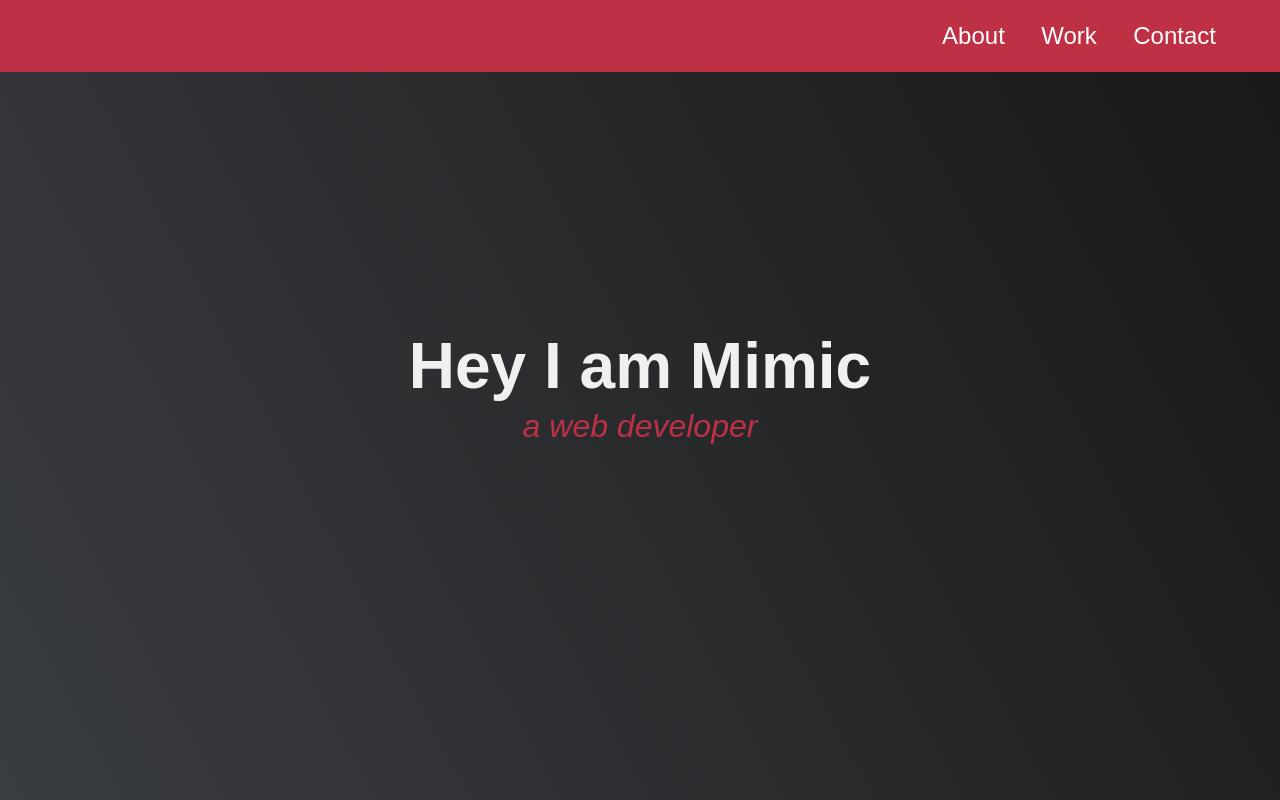
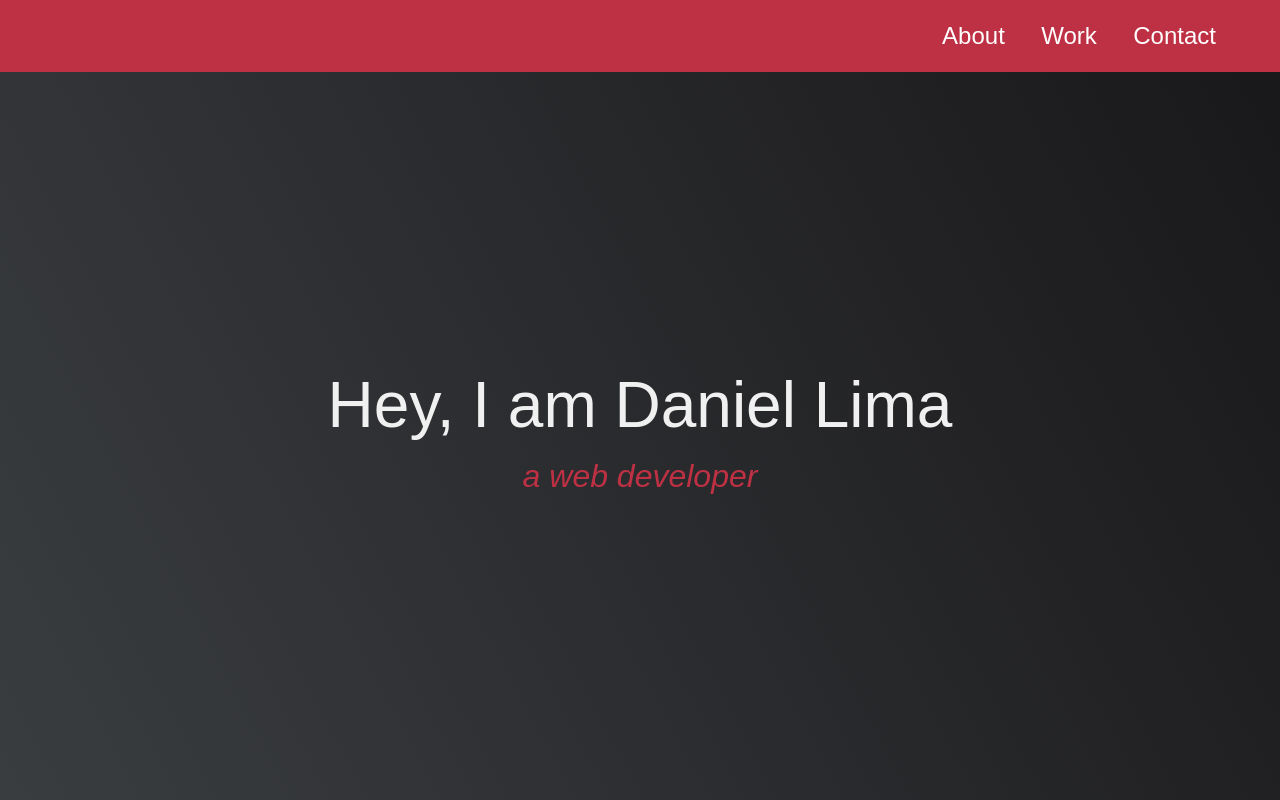
Before and after one commit to daniellima0/Personal-Portfolio-Webpage, a plain HTML site: page index.html in a window 1280 px wide. Shown: the top 800 px of the page. Drawn offline with Linux system fonts and the light colour scheme.

Commit message:
Fix bugs and add reset.css

```diff
--- a/index.html
+++ b/index.html
@@ -2,6 +2,7 @@
 <html lang="en">
 
 <head>
+    <link rel="stylesheet" href="reset.css">
     <link rel="stylesheet" href="style.css">
     <meta charset="UTF-8">
     <meta http-equiv="X-UA-Compatible" content="IE=edge">
@@ -10,7 +11,12 @@
 </head>
 
 <body>
-    <header>
+    <!-- FCC Test Suite -->
+    <div>
+        <script src="https://cdn.freecodecamp.org/testable-projects-fcc/v1/bundle.js"></script>
+    </div>
+
+    <!-- Navigation Bar -->
     <nav id="navbar">
         <div id="navbar-links-container">
             <a href="#welcome-section" class="nav-links">About</a>
@@ -18,14 +24,18 @@
             <a href="#contact" class="nav-links">Contact</a>
         </div>
     </nav>
-    </header>
-    <main>
+
+    <!-- Main Section -->
+    <main id="main-section">
+        <!-- First Section -->
         <section id="welcome-section">
             <div id="welcome-text">
-                <h1>Hey I am Mimic</h1>
+                <h1>Hey, I am Daniel Lima</h1>
                 <p>a web developer</p>
             </div>
         </section>
+
+        <!-- Second Section -->
         <section id="projects">
             <h2 id="projects-header">These are some of my projects</h2>
 
@@ -48,12 +58,10 @@
                 </a>
             </div>
         </section>
+        <!-- Third Section -->
         <section>
             <a href="https://www.facebook.com/freecodecamp" target="_blank" id="profile-link">Facebook</a>
         </section>
-        <div>
-            <script src="https://cdn.freecodecamp.org/testable-projects-fcc/v1/bundle.js"></script>
-        </div>
     </main>
 </body>
 
--- /dev/null
+++ b/reset.css
@@ -0,0 +1,20 @@
+html, body, div, span, applet, object, iframe,
+h1, h2, h3, h4, h5, h6, p, blockquote, pre,
+a, abbr, acronym, address, big, cite, code,
+del, dfn, em, img, ins, kbd, q, s, samp,
+small, strike, strong, sub, sup, tt, var,
+b, u, i, center,
+dl, dt, dd, ol, ul, li,
+fieldset, form, label, legend,
+table, caption, tbody, tfoot, thead, tr, th, td,
+article, aside, canvas, details, embed,
+figure, figcaption, footer, header, hgroup,
+menu, nav, output, ruby, section, summary,
+time, mark, audio, video {
+	margin: 0;
+	padding: 0;
+	border: 0;
+	font-size: 100%;
+	font: inherit;
+	vertical-align: baseline;
+}
--- a/style.css
+++ b/style.css
@@ -1,13 +1,13 @@
+/* --------Tags------------- */
 html {
     scroll-behavior: smooth;
 }
 
 body {
     font-family: 'Raleway', sans-serif;
-    margin: 0;
-    padding: 0;
 }
 
+/* --------Navigation Bar------------- */
 #navbar {
     background-color: #be3144;
     height: 4.5rem;
@@ -32,6 +32,13 @@ body {
     font-size: 1.5rem;
 }
 
+/* --------Main Section------------- */
+#main-section {
+    display: flex;
+    flex-direction: column;
+}
+
+/* --------First Section------------- */
 #welcome-section {
     background-color: #000;
     background-image: linear-gradient(62deg, #3a3d40 0%, #181719 100%);
@@ -40,19 +47,24 @@ body {
 }
 
 #welcome-text {
-    width: fit-content;
-    height: fit-content;
-    top: 0px;
-    right: 0px;
-    left: 0px;
-    bottom: 0px;
+    display: flex;
+    flex-direction: column;
+    width: 40rem;
+    height: 10rem;
+    top: 0;
+    right: 0;
+    left: 0;
+    bottom: 0;
     position: absolute;
     margin: auto;
+    text-align: center;
 }
 
 #welcome-text h1 {
     color: #f0f0f0;
     font-size: 4rem;
+    position: relative;
+    top: 3rem;
 }
 
 #welcome-text p {
@@ -61,9 +73,10 @@ body {
     font-style: italic;
     font-size: 2rem;
     position: relative;
-    bottom: 3rem;
+    top: 4rem;
 }
 
+/* --------First Section------------- */
 #projects {
     height: 100vh;
     background-color: #45567d;
```
Lines whose indentation alone changed are shown as unchanged.
